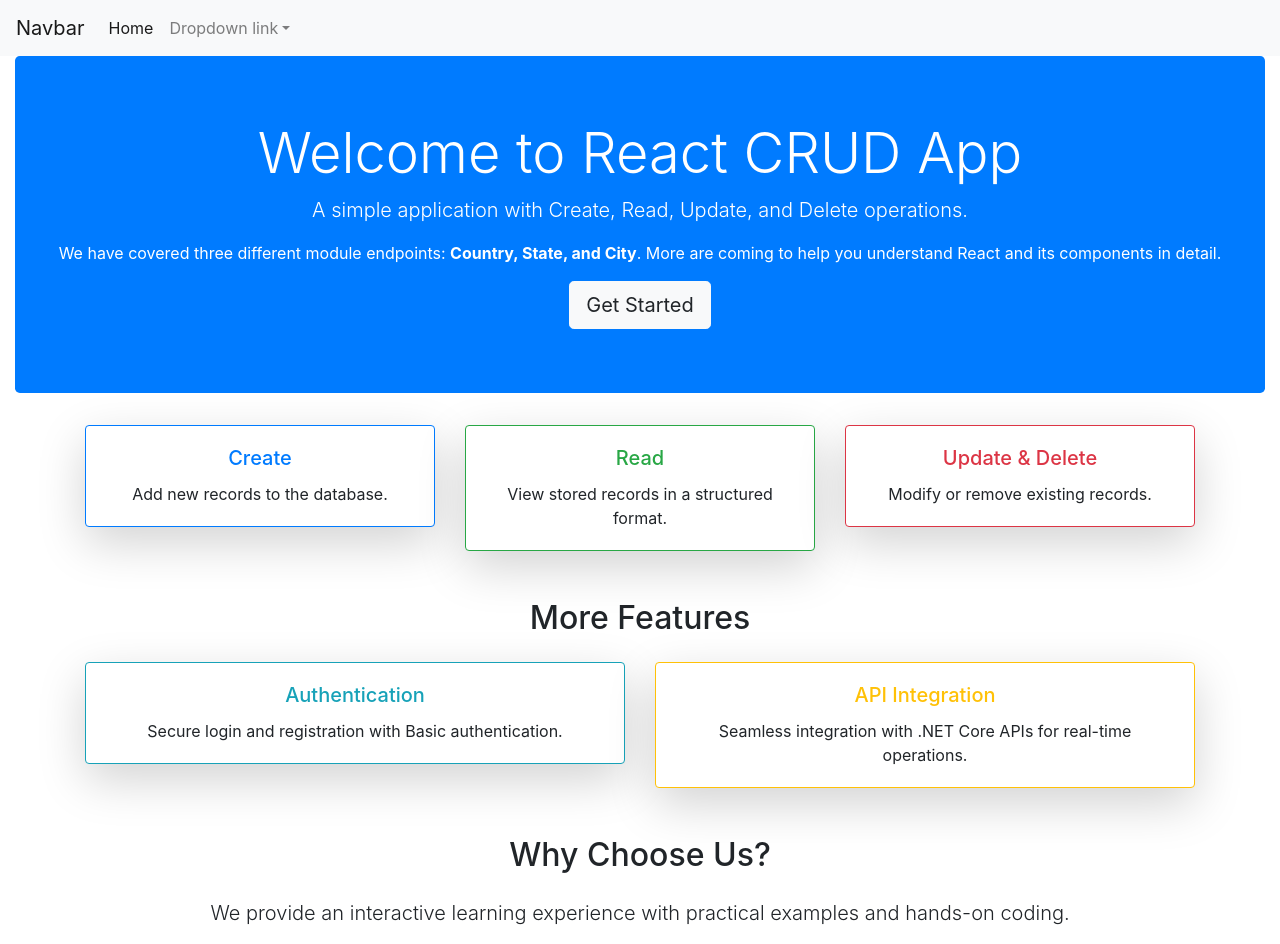
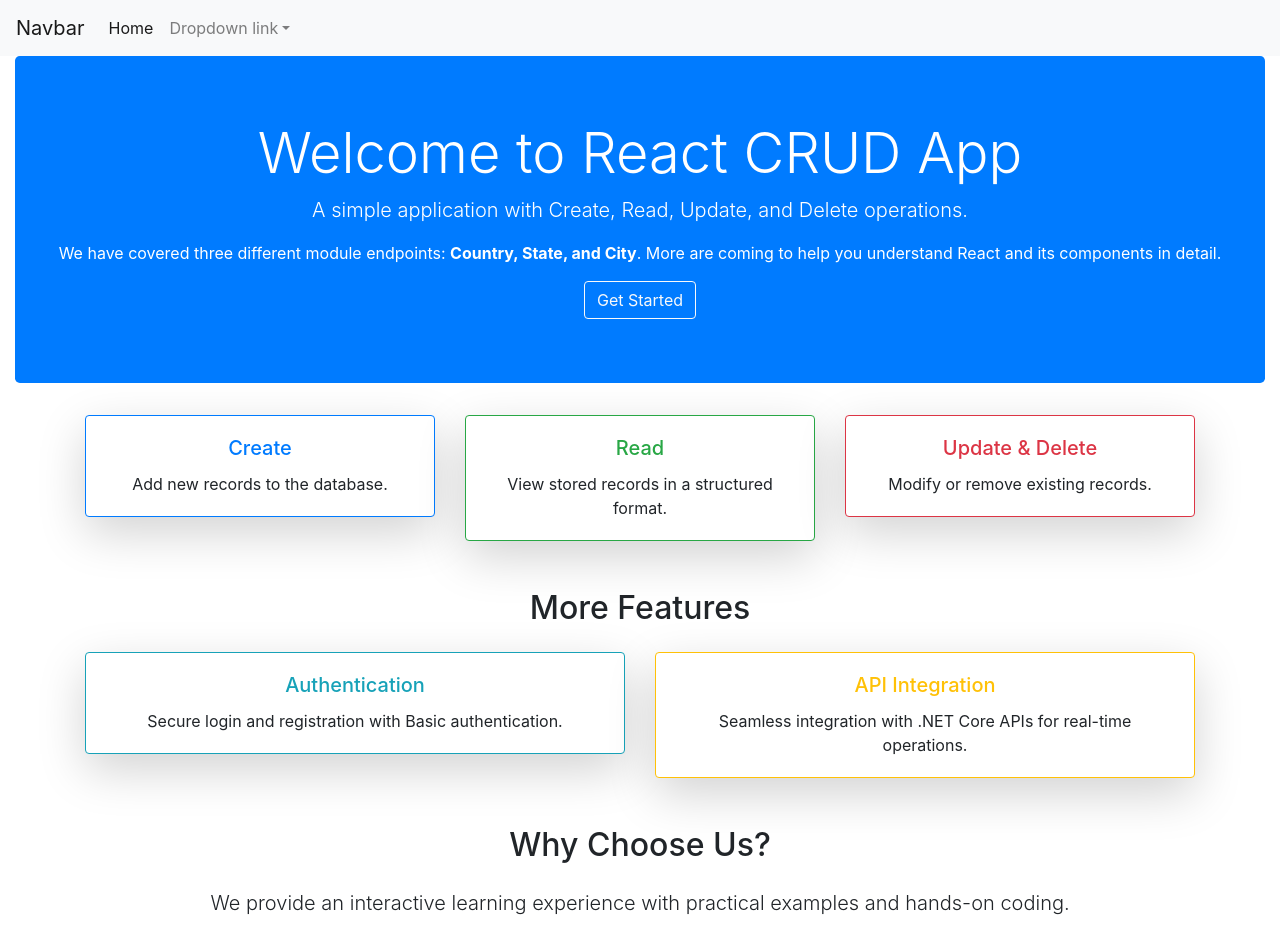
Before and after one commit to shirkeamy/October2024Batch, a React (Create React App) app in the folder react-crud-app/: page / in a window 1280 px wide. Built offline with nearby package versions, Linux system fonts and the light colour scheme.

Commit message:
Update Get Started button style for improved visibility

```diff
--- a/react-crud-app/src/Page/Home.tsx
+++ b/react-crud-app/src/Page/Home.tsx
@@ -9,7 +9,7 @@ const Home: React.FC = () => {
                 <h1 className="display-4">Welcome to React CRUD App</h1>
                 <p className="lead">A simple application with Create, Read, Update, and Delete operations.</p>
                 <p>We have covered three different module endpoints: <strong>Country, State, and City</strong>. More are coming to help you understand React and its components in detail.</p>
-                <a href="#" className="btn btn-light btn-lg">Get Started</a>
+                <a href="#" className="btn btn-outline-light">Get Started</a>
             </header>
 
             { /* Main Content */}
```
